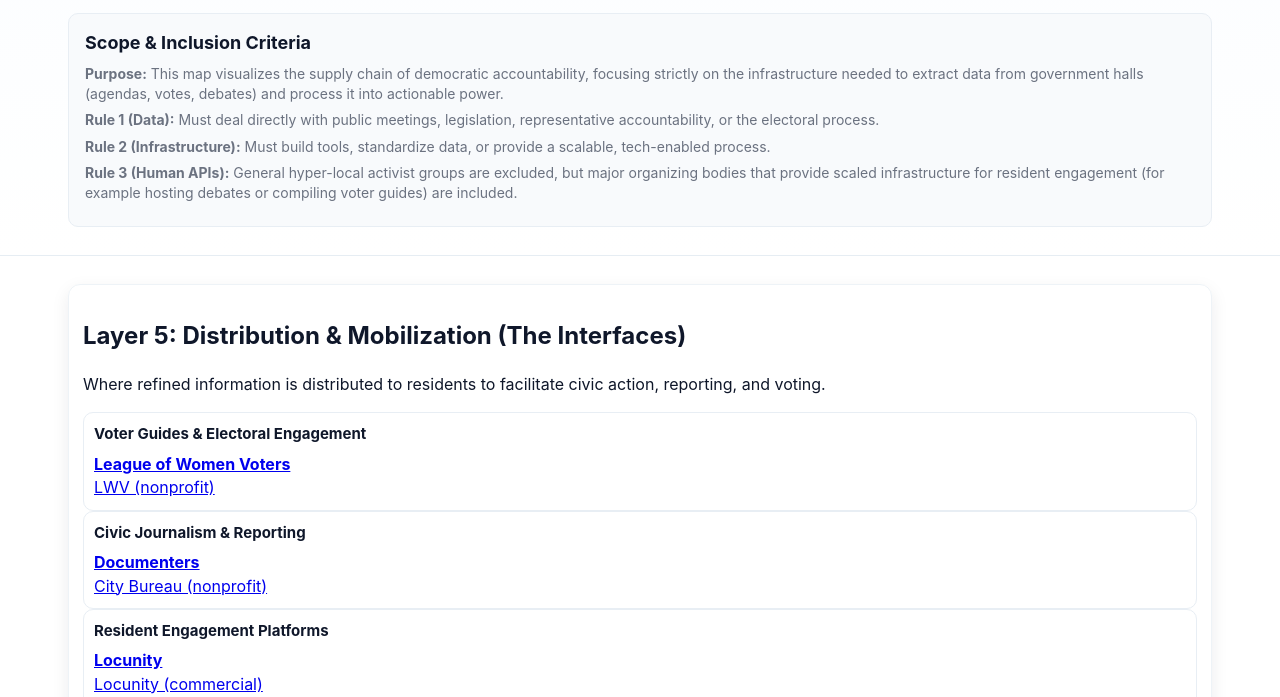
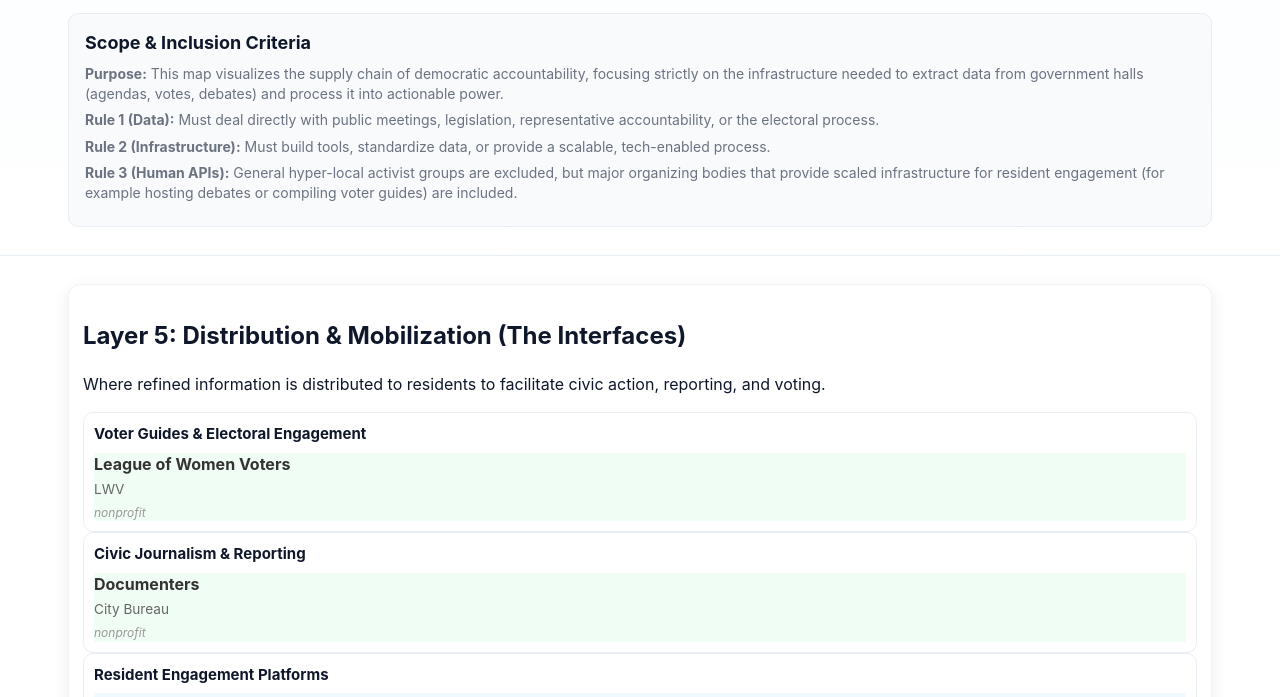
Before and after one commit to civicdatatech/local_democratic_information_infrastructure_stack, a plain HTML site: page docs/index.html in a window 1280 px wide. Shown: the part 103-800 px from the top of the page. Drawn offline with Linux system fonts and the light colour scheme.

Commit message:
Color coding for visualising different entities

```diff
--- a/docs/app.js
+++ b/docs/app.js
@@ -26,10 +26,13 @@
         category.items.forEach(item => {
           const itemDiv = document.createElement('div');
           itemDiv.className = 'item';
+          itemDiv.setAttribute('data-type', item.type.toLowerCase());
+
           itemDiv.innerHTML = `
             <a href="${item.url}" target="_blank" rel="noopener">
-              <strong>${item.product_name}</strong><br>
-              ${item.organization} (${item.type})
+              <strong>${item.product_name}</strong>
+              <div class="item-org">${item.organization}</div>
+              <div class="item-type">${item.type}</div>
             </a>
           `;
           itemsList.appendChild(itemDiv);
--- a/docs/style.css
+++ b/docs/style.css
@@ -87,6 +87,62 @@
 .layer-title{font-size:18px;margin:0;font-weight:700}
 .layer-desc{color:var(--muted);font-size:13px;margin-top:4px}
 
+// ...existing code...
+
+.item {
+  background: white;
+  padding: 1rem;
+  border-radius: 4px;
+  border: 1px solid #ddd;
+  border-left: 4px solid #ccc;
+  transition: all 0.3s ease;
+  cursor: pointer;
+}
+
+.item[data-type="nonprofit"],
+.item[data-type="open-source"],
+.item[data-type="civic project"] {
+  border-left-color: #27ae60;
+  background: #f0fdf4;
+}
+
+.item[data-type="commercial"],
+.item[data-type="for-profit"] {
+  border-left-color: #3498db;
+  background: #f0f9ff;
+}
+
+.item:hover {
+  border-color: #667eea;
+  box-shadow: 0 4px 12px rgba(102, 126, 234, 0.2);
+  transform: translateY(-2px);
+}
+
+.item a {
+  text-decoration: none;
+  color: inherit;
+  display: block;
+}
+
+.item strong {
+  color: #333;
+  display: block;
+  margin-bottom: 0.25rem;
+  font-size: 1rem;
+}
+
+.item-org {
+  font-size: 0.85rem;
+  color: #666;
+  margin-bottom: 0.25rem;
+}
+
+.item-type {
+  font-size: 0.75rem;
+  color: #999;
+  font-style: italic;
+}
+
 /* Categories grid inside a layer */
 .layer-grid{
   display:grid;
```
